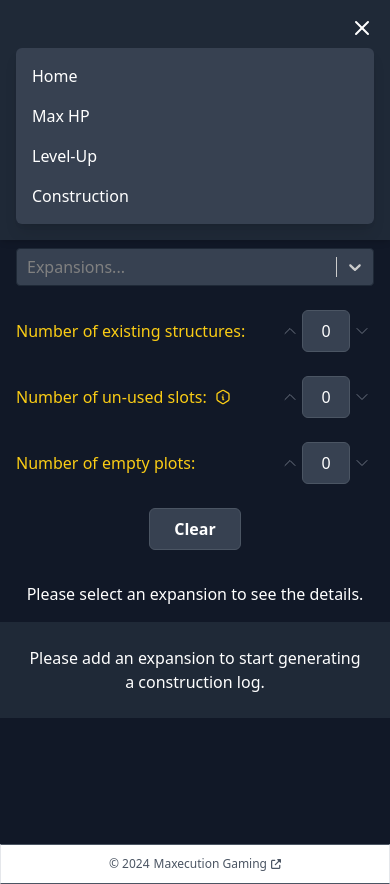
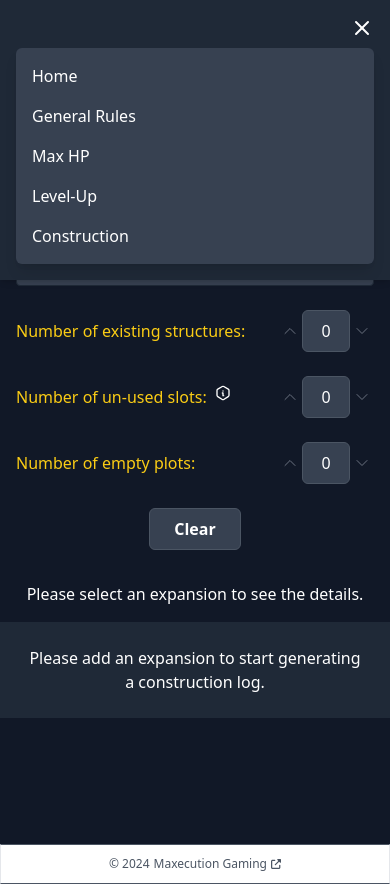
Before and after one commit to maxecution/DRW-helper, a React (Vite) app: page /construction-planner in a window 390 px wide. Both pictures are taken after a click on the button 362 px from the left and 28 px from the top of the page. Built offline with nearby package versions, Linux system fonts and the light colour scheme.

Commit message:
Added general rules page to burger menu for mobile devices, fixed label htmlFor for two construction components to improve focus when label is clicked, and replaced old tooltip with new react-tooltip component

```diff
--- a/src/pages/constructionPage/EmptyPlotsInput.jsx
+++ b/src/pages/constructionPage/EmptyPlotsInput.jsx
@@ -4,7 +4,7 @@ import { handleNumberChange, handleIncrementDecrement } from "../../utils/InputU
 function ExistingStructuresInput({ value, setValue, min = 0, max = 999 }) {
   return (
     <div className='flex flex-row items-center justify-between gap-4'>
-      <label htmlFor='existing-structure-amount' className='text-md font-medium text-yellow-400'>
+      <label htmlFor='empty-plots-amount' className='text-md font-medium text-yellow-400'>
         Number of empty plots:
       </label>
       <div className='flex items-center'>
--- a/src/pages/constructionPage/UnusedSlotsInput .jsx
+++ b/src/pages/constructionPage/UnusedSlotsInput .jsx
@@ -1,11 +1,10 @@
 import React from "react";
 import { handleNumberChange, handleIncrementDecrement } from "../../utils/InputUtils.js";
 import { TbInfoHexagon } from "react-icons/tb";
-import Tooltip from "@mui/material/Tooltip";
+import { Tooltip } from "react-tooltip";
 import ArrowButton from "../../utils/ArrowButton.jsx";
 
 function ExistingStructuresInput({ value, setValue, min = 0, max }) {
-  const infoText = "The number of un-used slots cannot exceed the number of existing structures.";
   const InfoIcon = React.forwardRef((props, ref) => (
     <span ref={ref} {...props}>
       <TbInfoHexagon />
@@ -15,14 +14,22 @@ function ExistingStructuresInput({ value, setValue, min = 0, max }) {
 
   return (
     <div className='flex flex-row items-center justify-between gap-4'>
-      <label
-        htmlFor='existing-structure-amount'
-        className='text-md font-medium text-yellow-400 inline-flex items-center'>
-        Number of un-used slots:
-        <Tooltip title={infoText} placement='top-end' arrow>
-          <InfoIcon className='ml-2' />
+      <div className='flex'>
+        <label
+          htmlFor='unused-slots-amount'
+          className='text-md font-medium text-yellow-400 inline-flex items-center'>
+          Number of un-used slots:{" "}
+        </label>
+        <InfoIcon data-tooltip-id='unused-slots-info-icon' className='ml-2' />
+        <Tooltip
+          id='unused-slots-info-icon'
+          place='top-start'
+          variant='info'
+          className='z-50'
+          opacity={1}>
+          The number of un-used slots cannot exceed the number of existing structures.
         </Tooltip>
-      </label>
+      </div>
       <div className='flex items-center'>
         <ArrowButton
           elementId='unused-slots-amount'
--- a/src/pages/navBar/NavBar.jsx
+++ b/src/pages/navBar/NavBar.jsx
@@ -68,6 +68,14 @@ function Navbar() {
             </li>
             <li>
               <Link
+                to='/general-rules'
+                className='block hover:text-yellow-400 transition'
+                onClick={() => setIsMenuOpen(false)}>
+                General Rules
+              </Link>
+            </li>
+            <li>
+              <Link
                 to='/max-hp-calc'
                 className='block hover:text-yellow-400 transition'
                 onClick={() => setIsMenuOpen(false)}>
```
